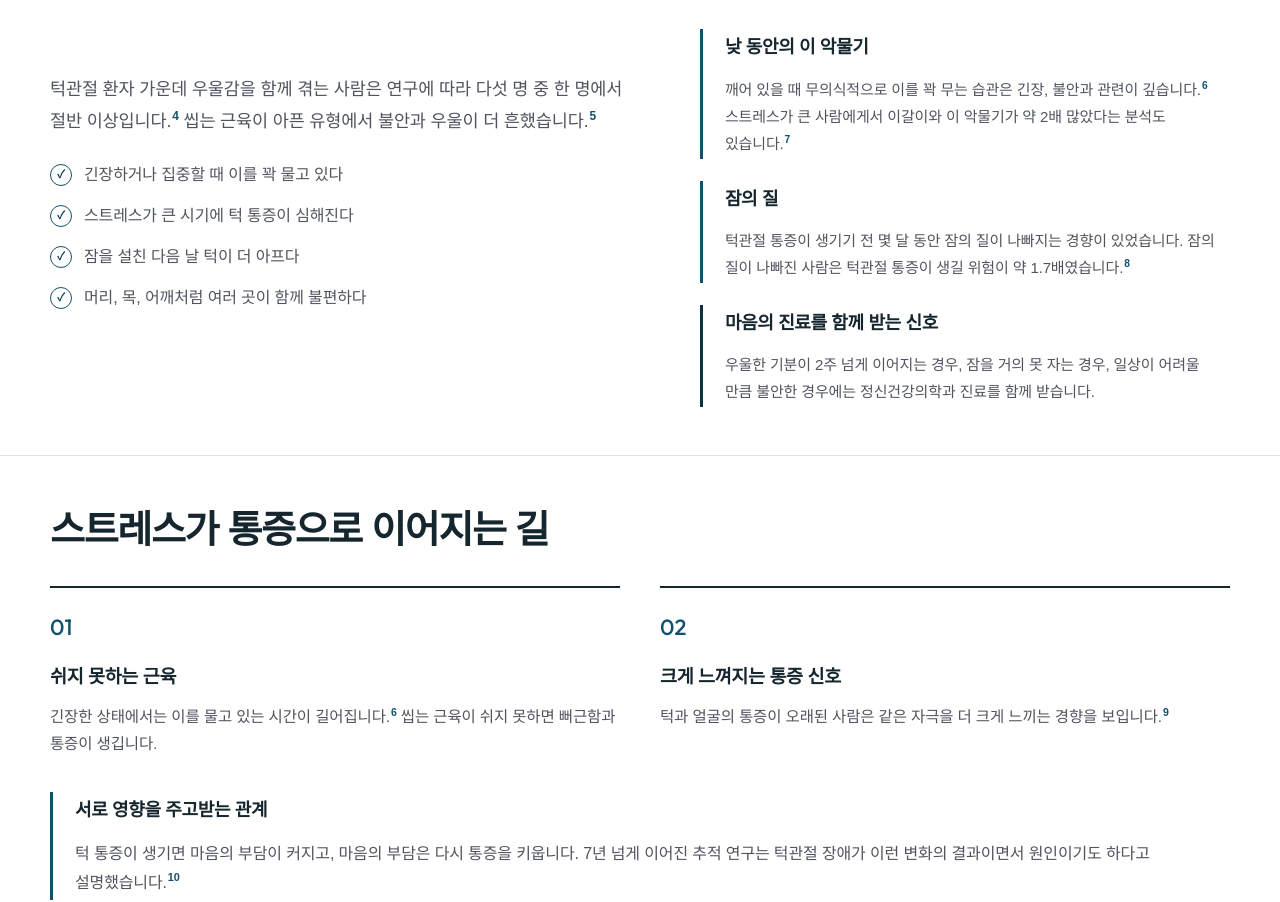
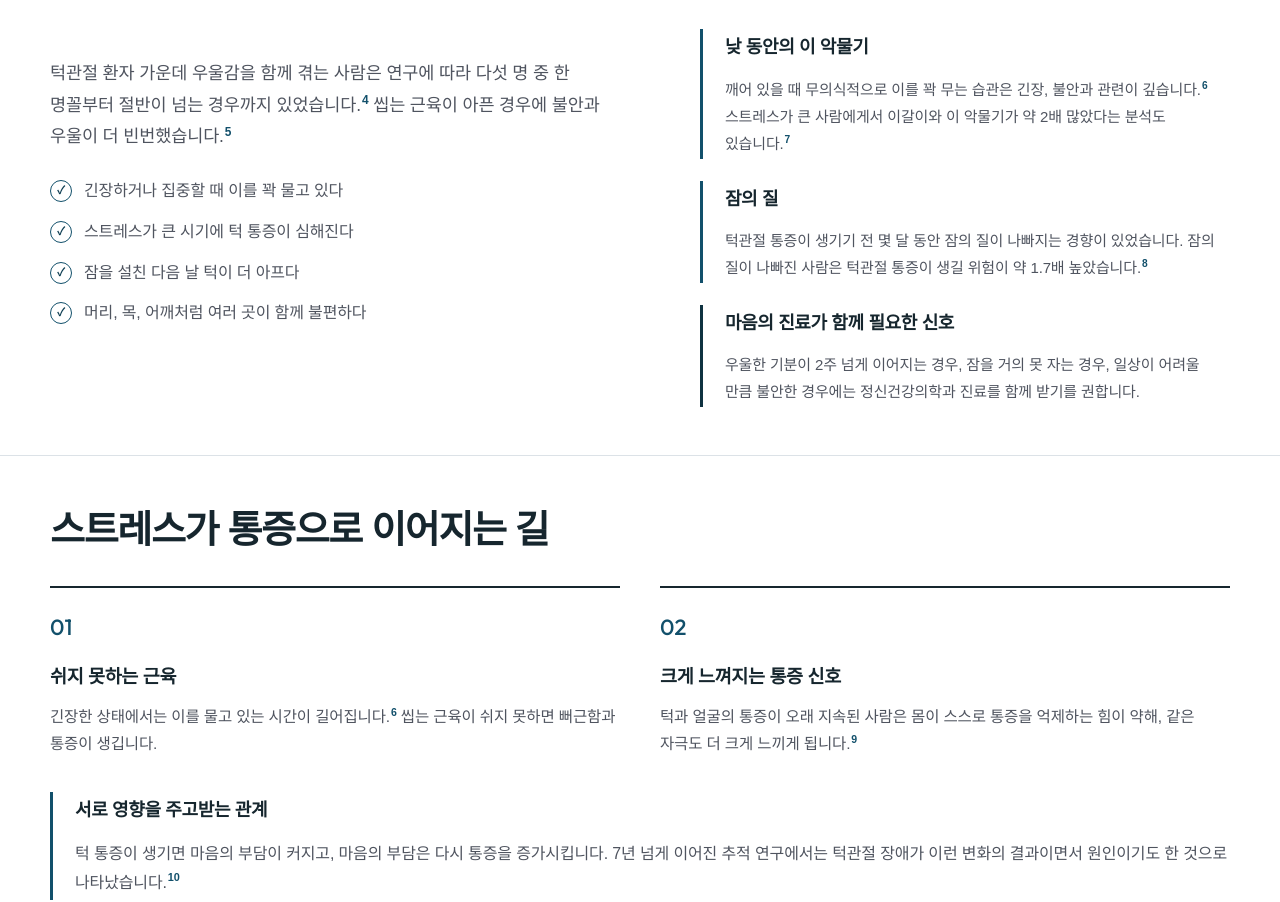
Before and after one commit to Moonho-Choi/meaw-tmj, a plain HTML site: page sym-stress.html in a window 1280 px wide. Shown: the part 963-1865 px from the top of the page. Drawn offline with Linux system fonts and the light colour scheme; a web font is replaced by a local one.

Commit message:
스트레스 쪽 글 검수 반영
원장 검수: 우울감 비율 문장, 마음의 진료 소제목, 통증 억제 문장, 추적 연구 문장 손질, 치료 줄에 교합 치료 추가

Co-Authored-By: Claude Opus 5.5 <noreply@anthropic.com>

```diff
--- a/sym-stress.html
+++ b/sym-stress.html
@@ -491,8 +491,8 @@ section.refs{border-top:1px solid var(--line)}
       <h2 class="sec-title reveal-x">함께 나타나는 양상</h2>
       <div class="split2" style="margin-top:34px">
         <div>
-          <p class="sec-sub reveal">턱관절 환자 가운데 우울감을 함께 겪는 사람은 연구에 따라 다섯 명 중 한 명에서 절반 이상입니다.<sup class="cite">4</sup>
-          씹는 근육이 아픈 유형에서 불안과 우울이 더 흔했습니다.<sup class="cite">5</sup></p>
+          <p class="sec-sub reveal">턱관절 환자 가운데 우울감을 함께 겪는 사람은 연구에 따라 다섯 명 중 한 명꼴부터 절반이 넘는 경우까지 있었습니다.<sup class="cite">4</sup>
+          씹는 근육이 아픈 경우에 불안과 우울이 더 빈번했습니다.<sup class="cite">5</sup></p>
           <ul class="check-list reveal">
             <li><span class="ck">✓</span>긴장하거나 집중할 때 이를 꽉 물고 있다</li>
             <li><span class="ck">✓</span>스트레스가 큰 시기에 턱 통증이 심해진다</li>
@@ -509,12 +509,12 @@ section.refs{border-top:1px solid var(--line)}
           <div class="try-box reveal" style="margin-top:22px">
             <h3>잠의 질</h3>
             <p>턱관절 통증이 생기기 전 몇 달 동안 잠의 질이 나빠지는 경향이 있었습니다.
-            잠의 질이 나빠진 사람은 턱관절 통증이 생길 위험이 약 1.7배였습니다.<sup class="cite">8</sup></p>
+            잠의 질이 나빠진 사람은 턱관절 통증이 생길 위험이 약 1.7배 높았습니다.<sup class="cite">8</sup></p>
           </div>
           <div class="try-box reveal" style="margin-top:22px;border-color:#E5B84B;background:#FDF8EC">
-            <h3 style="color:#8A6D1F">마음의 진료를 함께 받는 신호</h3>
+            <h3 style="color:#8A6D1F">마음의 진료가 함께 필요한 신호</h3>
             <p>우울한 기분이 2주 넘게 이어지는 경우, 잠을 거의 못 자는 경우,
-            일상이 어려울 만큼 불안한 경우에는 정신건강의학과 진료를 함께 받습니다.</p>
+            일상이 어려울 만큼 불안한 경우에는 정신건강의학과 진료를 함께 받기를 권합니다.</p>
           </div>
         </div>
       </div>
@@ -530,12 +530,12 @@ section.refs{border-top:1px solid var(--line)}
           <p>긴장한 상태에서는 이를 물고 있는 시간이 길어집니다.<sup class="cite">6</sup>
           씹는 근육이 쉬지 못하면 뻐근함과 통증이 생깁니다.</p></div>
         <div class="lock"><span class="no">02</span><h3>크게 느껴지는 통증 신호</h3>
-          <p>턱과 얼굴의 통증이 오래된 사람은 같은 자극을 더 크게 느끼는 경향을 보입니다.<sup class="cite">9</sup></p></div>
+          <p>턱과 얼굴의 통증이 오래 지속된 사람은 몸이 스스로 통증을 억제하는 힘이 약해, 같은 자극도 더 크게 느끼게 됩니다.<sup class="cite">9</sup></p></div>
       </div>
       <div class="now-box reveal">
         <h3>서로 영향을 주고받는 관계</h3>
-        <p style="margin-bottom:0">턱 통증이 생기면 마음의 부담이 커지고, 마음의 부담은 다시 통증을 키웁니다.
-        7년 넘게 이어진 추적 연구는 턱관절 장애가 이런 변화의 결과이면서 원인이기도 하다고 설명했습니다.<sup class="cite">10</sup></p>
+        <p style="margin-bottom:0">턱 통증이 생기면 마음의 부담이 커지고, 마음의 부담은 다시 통증을 증가시킵니다.
+        7년 넘게 이어진 추적 연구에서는 턱관절 장애가 이런 변화의 결과이면서 원인이기도 한 것으로 나타났습니다.<sup class="cite">10</sup></p>
       </div>
     </div>
   </section>
@@ -552,7 +552,7 @@ section.refs{border-top:1px solid var(--line)}
         <li><span class="ck">✓</span>규칙적인 수면</li>
         <li><span class="ck">✓</span>통증이 심해지는 상황 기록하기</li>
       </ul>
-      <p class="sec-sub reveal">스트레스 관리는 장치 치료, 물리치료와 함께 진행합니다.</p>
+      <p class="sec-sub reveal">스트레스 관리는 장치 치료, 물리치료, 필요하면 교합 치료와 함께 진행합니다.</p>
     </div>
   </section>
 
```
